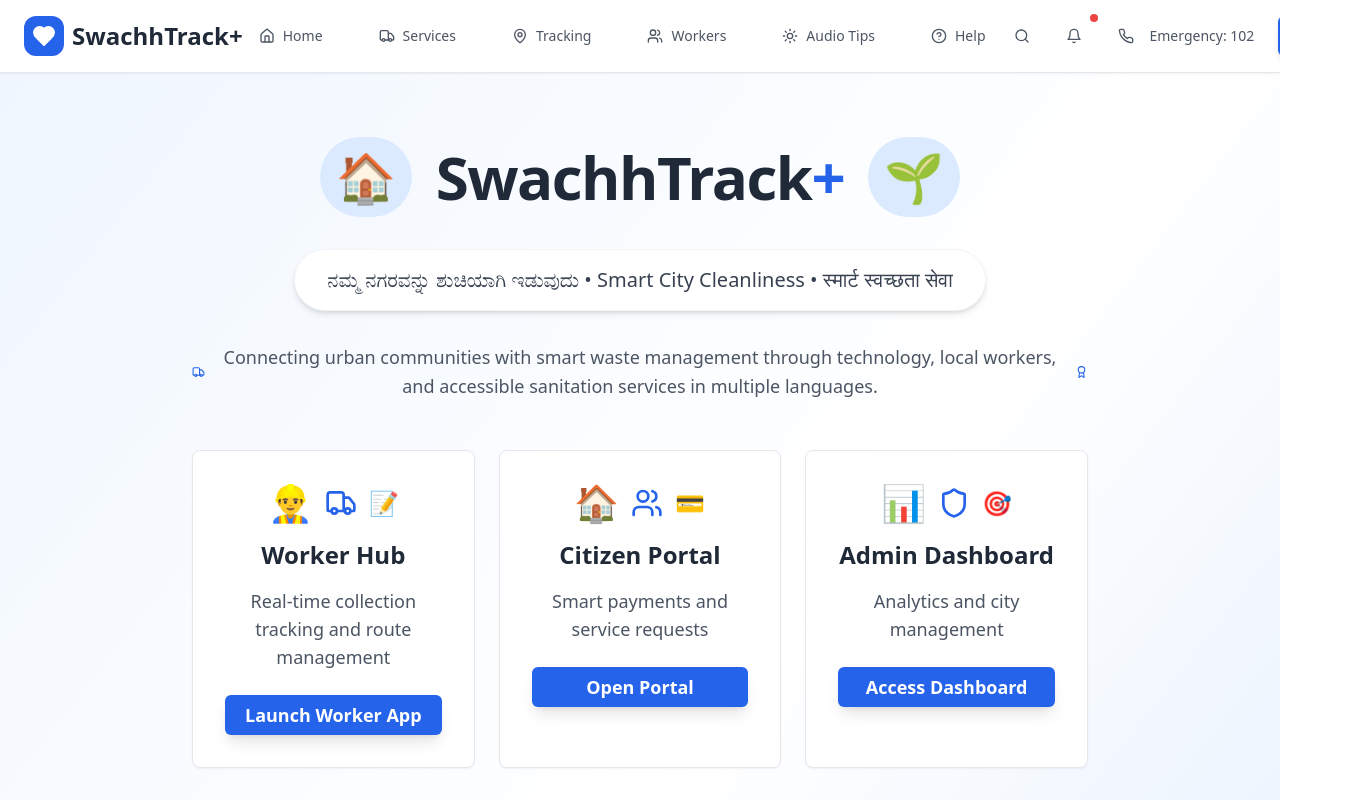
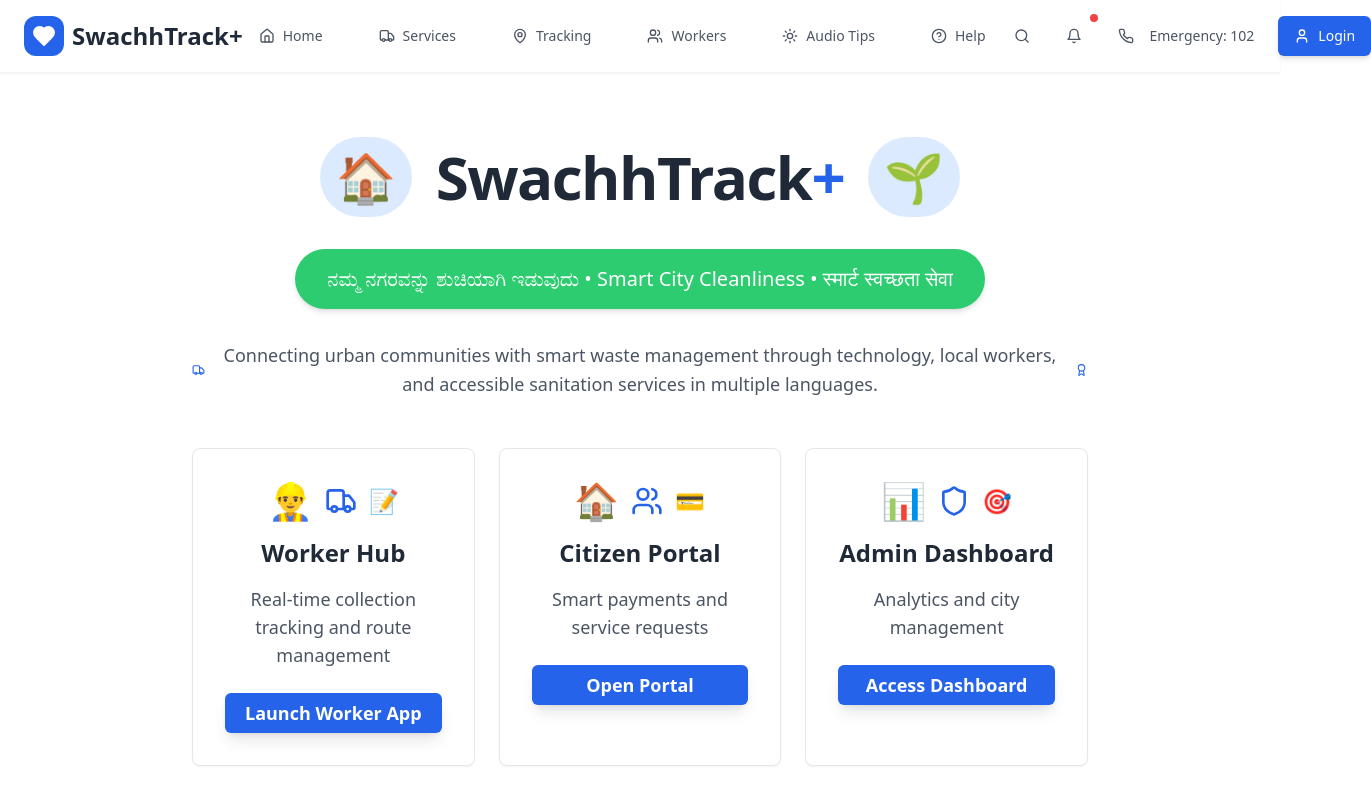
Before and after one commit to Chirag-Rk/clean-track-mangaluru, a React (Vite) app: page / in a window 1280 px wide. Shown: the top 800 px of the page, 1371 px wide, since content can reach past the window. Built offline with nearby package versions, Linux system fonts and the light colour scheme.

Commit message:
feat: Apply background color
Apply the specified background color to the designated section.

```diff
--- a/src/pages/Index.tsx
+++ b/src/pages/Index.tsx
@@ -1,4 +1,3 @@
-
 import { useState } from "react";
 import { Button } from "@/components/ui/button";
 import { Card, CardContent } from "@/components/ui/card";
@@ -23,9 +22,9 @@ const Index = () => {
   }
 
   return (
-    <div className="min-h-screen bg-gradient-to-br from-blue-50 via-white to-blue-100 relative overflow-hidden">
+    <div className="min-h-screen bg-white">
       {/* Navigation Header */}
-      <nav className="relative z-20 bg-white border-b border-gray-200 shadow-sm">
+      <nav className="bg-white border-b border-gray-100 shadow-sm">
         <div className="container mx-auto px-6 py-4">
           <div className="flex items-center justify-between">
             {/* Logo */}
@@ -89,7 +88,7 @@ const Index = () => {
       </nav>
 
       {/* Main Content */}
-      <div className="relative z-10 container mx-auto px-6 py-16">
+      <div className="container mx-auto px-6 py-16">
         {/* Hero Section */}
         <div className="text-center mb-16">
           <div className="flex justify-center items-center gap-6 mb-8">
@@ -104,9 +103,9 @@ const Index = () => {
             </div>
           </div>
 
-          {/* Multilingual Tagline */}
-          <div className="bg-white rounded-full px-8 py-4 inline-block mb-8 shadow-md border border-gray-100">
-            <p className="text-gray-700 text-xl font-medium">
+          {/* Multilingual Tagline with Green Background */}
+          <div className="bg-[#2ECC71] rounded-full px-8 py-4 inline-block mb-8 shadow-md">
+            <p className="text-white text-xl font-medium">
               ನಮ್ಮ ನಗರವನ್ನು ಶುಚಿಯಾಗಿ ಇಡುವುದು • Smart City Cleanliness • स्मार्ट स्वच्छता सेवा
             </p>
           </div>
```
